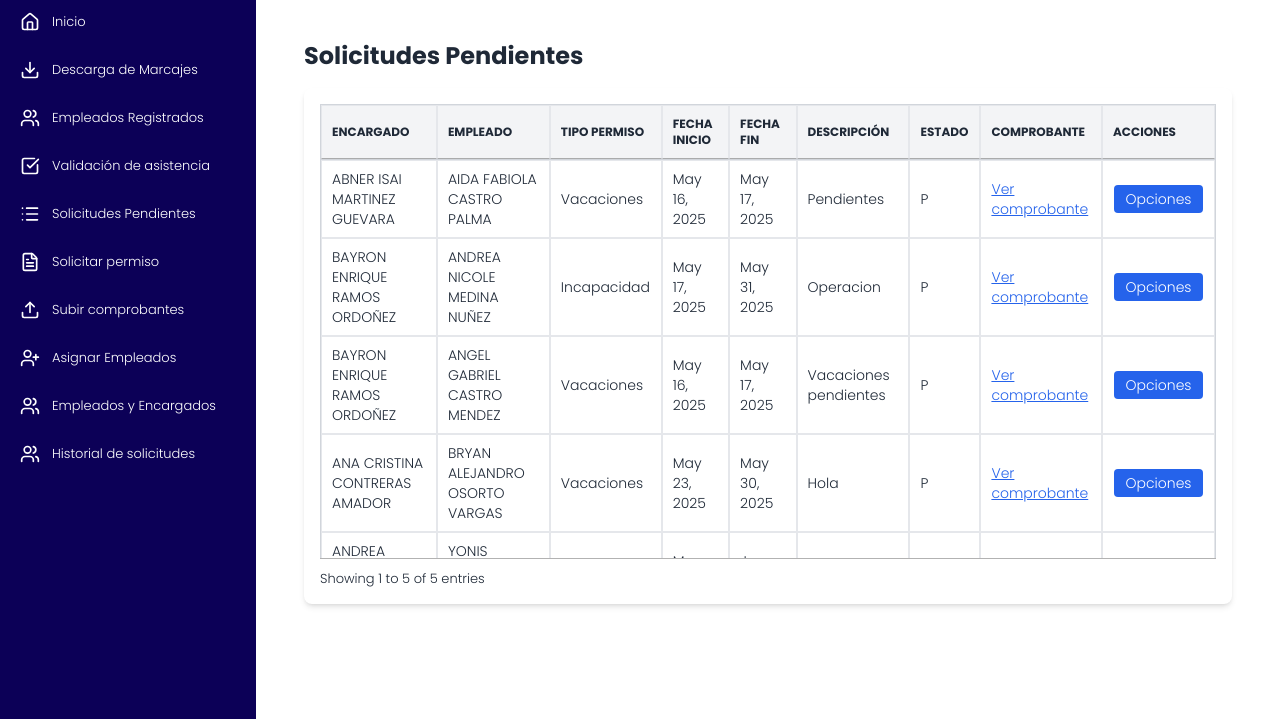
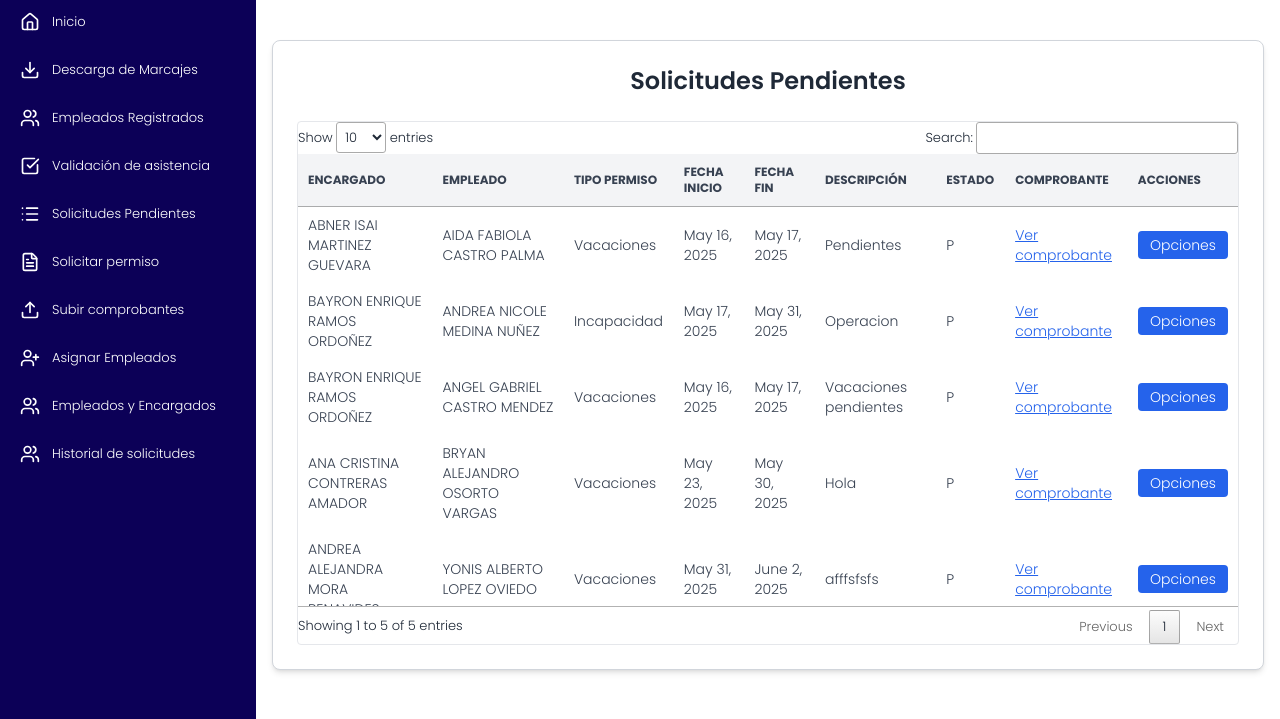
Before and after one commit to kenisosorto2000/AsistenciaRR-HH, a Django app: page /marcaje/solicitud/ in a window 1280 px wide. Shown: the part 81-800 px from the top of the page. Run offline with Django 5.2, Linux system fonts and the light colour scheme; data comes from the database, SQL or seed files in the repository; both versions use the stored data as it was after the commit; lists and menus that the app fills with data are empty; some libraries are stand-ins or nearby versions.

Commit message:
Algunos arreglillos en Tablas

```diff
--- a/marcaje/templates/asignar_empleados.html
+++ b/marcaje/templates/asignar_empleados.html
@@ -9,7 +9,7 @@
 
     {% csrf_token %}
 
-<div class="max-h-96 overflow-y-auto border border-gray-200 dark:border-gray-600 rounded-md p-3 bg-white dark:bg-gray-800 space-y-2">
+<div class="max-h-96 overflow-y-auto border border-gray-300 rounded-md p-3 bg-white dark:bg-gray-800 space-y-2">
         {% for empleado in empleados %}
             <div class="flex items-center space-x-2">
                 <input
--- a/marcaje/templates/crear_permiso.html
+++ b/marcaje/templates/crear_permiso.html
@@ -51,7 +51,7 @@
 
         <div class="mb-4">
             <label for="descripcion" class="block text-sm font-medium text-gray-700 dark:text-gray-200 mb-1">Descripción del Motivo</label>
-            <textarea name="descripcion" id="descripcion" rows="4" class="w-full dark:bg-gray-600 border-gray-300 dark:border-gray-600 rounded-md shadow-sm focus:ring-blue-500 focus:border-blue-500" required></textarea>
+            <textarea name="descripcion" id="descripcion" rows="4" class="w-full bg-gray-100 dark:bg-gray-600 border-gray-300 dark:border-gray-600 rounded-md shadow-sm focus:ring-blue-500 focus:border-blue-500" required></textarea>
         </div>
 
         <div class="bg-yellow-100 border-l-4 border-yellow-500 text-yellow-700 p-4 rounded mb-6" role="alert">
--- a/marcaje/templates/emp_enc.html
+++ b/marcaje/templates/emp_enc.html
@@ -6,7 +6,7 @@
 <div id="tablas" class="flex flex-col md:flex-row justify-around gap-6 mt-10 px-4">
 
     <!-- Tabla Empleados -->
-    <div class="bg-blue-50 dark:bg-blue-800 overflow-x-auto max-h-[600px] overflow-y-auto border border-gray-200 dark:border-gray-700 rounded">
+    <div class="bg-blue-50 dark:bg-blue-800 overflow-x-auto max-h-[600px] overflow-y-auto border border-gray-300 rounded w-full md:w-1/2">
         <!-- Encabezado fijo con título -->
         <div class="sticky top-0 z-20 bg-blue-50 dark:bg-blue-800 border-b border-gray-200 dark:border-gray-700">
             <h2 class="text-lg font-semibold text-center py-3 text-blue-700 dark:text-blue-200">
@@ -45,7 +45,7 @@
     </div>
 
     <!-- Tabla Encargados -->
-    <div class="bg-blue-50 dark:bg-blue-800 overflow-x-auto max-h-[600px] overflow-y-auto border border-gray-200 dark:border-gray-700 rounded">
+    <div class="bg-blue-50 dark:bg-blue-800 overflow-x-auto max-h-[600px] overflow-y-auto border border-gray-300 rounded w-full md:w-1/2">
     <!-- Encabezado fijo con título -->
     <div class="sticky top-0 z-20 bg-blue-50 dark:bg-blue-800 border-b border-gray-200 dark:border-gray-700">
         <h2 class="text-lg font-semibold text-center py-3 text-blue-700 dark:text-blue-200">
--- a/marcaje/templates/reporte.html
+++ b/marcaje/templates/reporte.html
@@ -4,7 +4,7 @@
 {% block content %}
 <link rel="stylesheet" href="{% static 'styles/main.css' %}">
 
-<div class="bg-white dark:bg-gray-800 shadow-md rounded-lg p-6 w-full max-w-6xl mx-auto">
+<div class="bg-white dark:bg-gray-800 shadow-md rounded-lg p-6 w-full max-w-6xl mx-auto border border-gray-300">
     <h2 class="text-2xl font-semibold text-center text-gray-800 dark:text-white mb-6">Descargar Registros de Marcaje</h2>
 
     <form method="get" class="flex flex-col md:flex-row items-center justify-center gap-4 mb-6">
--- a/marcaje/templates/solicitudes_rh.html
+++ b/marcaje/templates/solicitudes_rh.html
@@ -3,47 +3,48 @@
 {% load static %}
 <link rel="stylesheet" href="{% static 'styles/menu.css' %}">
 <script src="https://unpkg.com/alpinejs" defer></script>
-<div class="container mx-auto px-4 mt-6">
 
- <div x-data="{ open: false, selectedPermiso: '', selectedId: '' }" class="container mx-auto px-4 mt-6">
-  <h2 class="text-2xl font-bold mb-4">Solicitudes Pendientes</h2>
-  <div class="bg-white dark:bg-gray-800 shadow-md rounded-lg overflow-hidden">
-    <div class="p-4 overflow-x-auto">
-      <table id="permisos-pendientes" class="min-w-full text-sm text-left text-gray-800 dark:text-gray-200 border border-gray-300">
-        <thead class="bg-gray-100 dark:bg-gray-600 uppercase text-xs">
+<div class="w-full max-w-7xl mx-auto bg-white dark:bg-gray-800 p-6 rounded-lg shadow-md border border-gray-300 mt-6">
+  <h2 class="text-2xl font-semibold mb-6 text-center text-gray-800 dark:text-gray-200">
+    Solicitudes Pendientes
+  </h2>
+
+  <div class="overflow-x-auto max-h-[600px] overflow-y-auto border border-gray-200 dark:border-gray-700 rounded">
+    <table id="tabla-solicitudes" class="min-w-full text-sm text-left text-gray-700 dark:text-gray-200">
+      <thead class="bg-gray-100 dark:bg-gray-600 sticky top-[0px] z-10 uppercase text-xs">
         <tr>
-            <th class="p-2 border">Encargado</th>
-            <th class="p-2 border">Empleado</th>
-            <th class="p-2 border">Tipo Permiso</th>
-            <th class="p-2 border">Fecha inicio</th>
-            <th class="p-2 border">Fecha fin</th>
-            <th class="p-2 border">Descripción</th>
-            <th class="p-2 border">Estado</th>
-            <th class="p-2 border">Comprobante</th>
-            <th class="p-2 border">Acciones</th>
+          <th class="px-4 py-3">Encargado</th>
+          <th class="px-4 py-3">Empleado</th>
+          <th class="px-4 py-3">Tipo Permiso</th>
+          <th class="px-4 py-3">Fecha Inicio</th>
+          <th class="px-4 py-3">Fecha Fin</th>
+          <th class="px-4 py-3">Descripción</th>
+          <th class="px-4 py-3">Estado</th>
+          <th class="px-4 py-3">Comprobante</th>
+          <th class="px-4 py-3 text-center">Acciones</th>
         </tr>
       </thead>
-        <tbody>
+      <tbody class="divide-y divide-gray-200 dark:divide-gray-700">
         {% for p in permiso %}
-          <tr class="hover:bg-gray-50 dark:hover:bg-gray-700 border-b">
-            <td class="p-2 border">{{ p.permiso.encargado }}</td>
-            <td class="p-2 border">{{ p.permiso.empleado }}</td>
-            <td class="p-2 border">{{ p.permiso.tipo_permiso.tipo }}</td>
-            <td class="p-2 border">{{ p.permiso.fecha_inicio }}</td>
-            <td class="p-2 border">{{ p.permiso.fecha_final }}</td>
-            <td class="p-2 border">{{ p.permiso.descripcion }}</td>
-            <td class="p-2 border">{{ p.permiso.estado_solicitud }}</td>
-            <td class="p-2 border">
+        <tr class="hover:bg-gray-100 dark:hover:bg-gray-700">
+          <td class="px-4 py-2">{{ p.permiso.encargado }}</td>
+          <td class="px-4 py-2">{{ p.permiso.empleado }}</td>
+          <td class="px-4 py-2">{{ p.permiso.tipo_permiso.tipo }}</td>
+          <td class="px-4 py-2">{{ p.permiso.fecha_inicio }}</td>
+          <td class="px-4 py-2">{{ p.permiso.fecha_final }}</td>
+          <td class="px-4 py-2">{{ p.permiso.descripcion }}</td>
+          <td class="px-4 py-2">{{ p.permiso.estado_solicitud }}</td>
+          <td class="px-4 py-2">
             {% if p.comprobante %}
             <a href="{{ p.comprobante.url }}" target="_blank" class="text-blue-600 underline">
               Ver comprobante
             </a>
             {% endif %}
           </td>
-            <td class="p-2 border text-center">
+          <td class="px-4 py-2 text-center">
             <button
               type="button"
-                @click="open = true; selectedPermiso = '{{ p.permiso.empleado }}'; selectedId = '{{p.permiso.id}}';"
+              @click="open = true; selectedPermiso = '{{ p.permiso.empleado }}'; selectedId = '{{ p.permiso.id }}';"
               class="bg-blue-600 text-white px-3 py-1 rounded hover:bg-blue-700 text-sm">
               Opciones
             </button>
@@ -89,9 +90,9 @@
 
 <!-- DataTable -->
 <script>
-  let table = $('#permisos-pendientes').DataTable({
-    paging: false,
-    searching: false,
+  let table = $('#tabla-solicitudes').DataTable({
+    pageLength: 10,
+    lengthMenu: [10, 25, 50, 100],
     scrollY: 400,
     ordering: false
   });
--- a/marcaje/templates/subir_comprobantes.html
+++ b/marcaje/templates/subir_comprobantes.html
@@ -1,7 +1,7 @@
 {% extends 'base.html' %}
 
 {% block content %}
-<div class="bg-white dark:bg-gray-800 shadow rounded p-6">
+<div class="bg-white dark:bg-gray-800 shadow rounded p-6 border border-gray-300">
   <h2 class="text-2xl font-semibold mb-4 text-gray-800 dark:text-gray-200">Solicitudes sin comprobante</h2>
 
   <div class="overflow-x-auto">
--- a/static/scripts/script.js
+++ b/static/scripts/script.js
@@ -81,7 +81,6 @@ function actualizarTabla(empleados) {
 }
 
 let table = $('#tabla-empleados').DataTable({
-
     pageLength: 10,
     lengthMenu: [10, 25, 50, 100],
   });
```
Also changed, not shown: marcaje/templates/empleados.html (+11 -3 lines), marcaje/templates/empleados_y_encargados.html (+6 -6 lines), marcaje/templates/historial_solicitudes.html (+12 -3 lines), marcaje/templates/validar_asistencia.html (+22 -14 lines), marcaje/templates/ver_encargados.html (+4 -4 lines), db.sqlite3, static/scripts/sync_marc.js (line endings or trailing spaces). Lines whose indentation alone changed are shown as unchanged.
